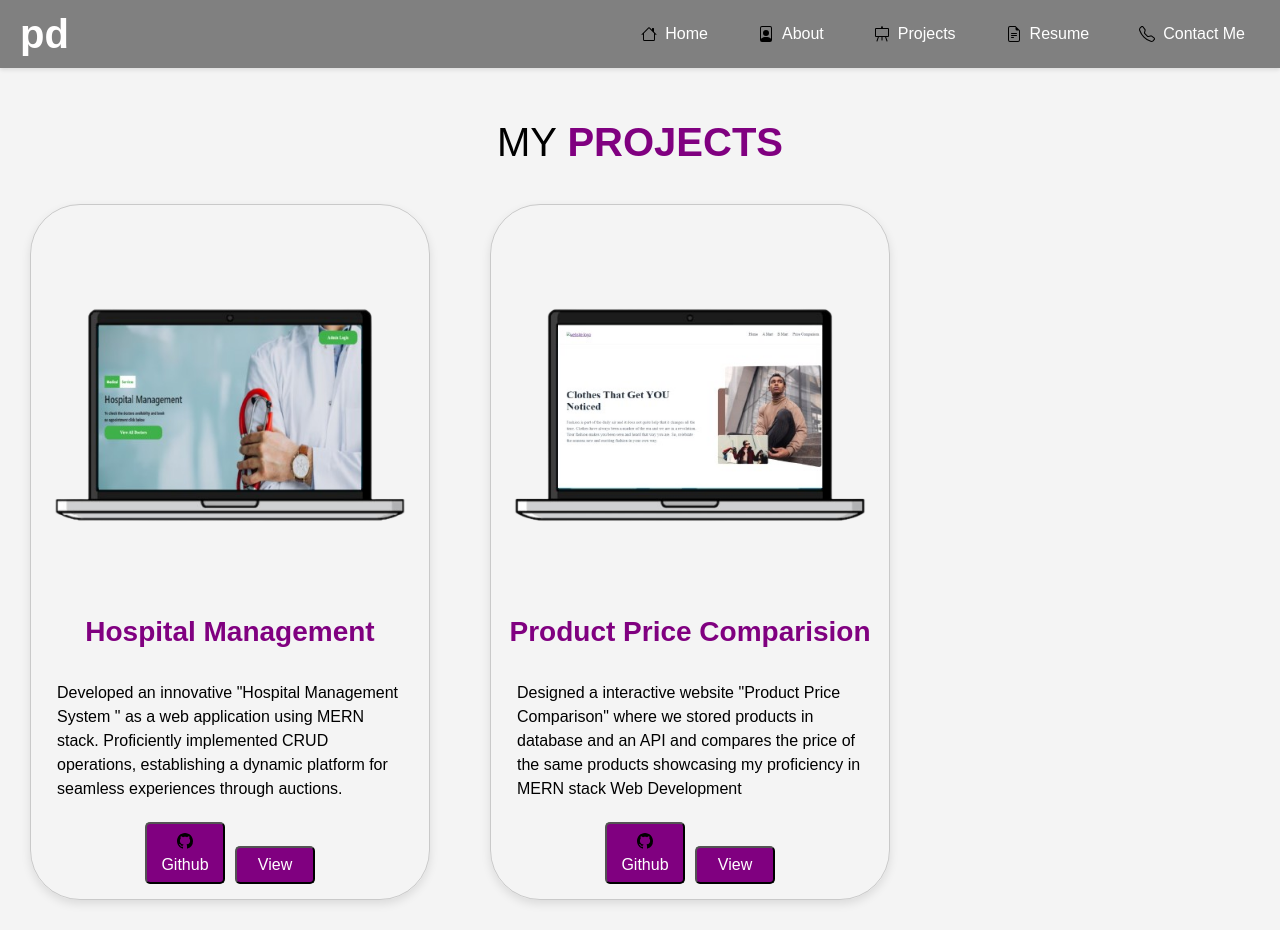
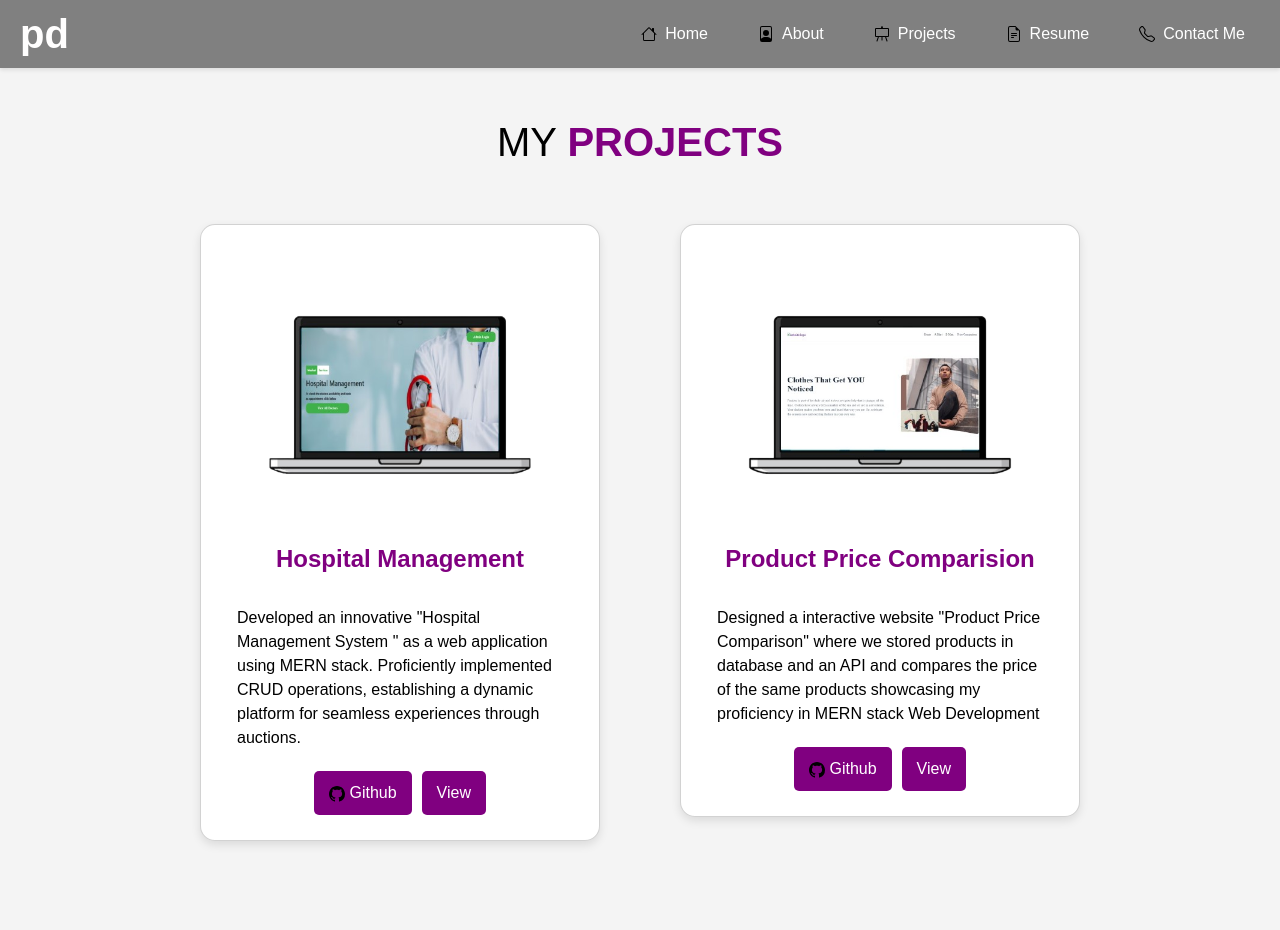
Before and after one commit to pranav02082003/Latest-Portfolio, a React (Create React App) app: page /projects in a window 1280 px wide. After the commit the page ends 891 px from the top, so only its background shows below. Built offline with nearby package versions, Linux system fonts and the light colour scheme.

Commit message:
products updated

```diff
--- a/src/Components/Projects/ProjectCard.js
+++ b/src/Components/Projects/ProjectCard.js
@@ -12,7 +12,7 @@ export default function ProjectCard(props) {
                         <img className='projects-img' src={props.imgPath} alt="Hospital-Management" />
                     </div>
                     <div className='card-title'>
-                        <h3><span className='yellow'>{props.heading}</span></h3>
+                        <h4><span className='yellow'>{props.heading}</span></h4>
                     </div>
                     <div className='card-body'>
                         <span className='project-span'>{props.description}</span>
--- a/src/Components/Projects/Projects.css
+++ b/src/Components/Projects/Projects.css
@@ -1,39 +1,67 @@
-.project-maindiv{
+.project-maindiv {
     display: flex;
-    flex-direction: row;
     flex-wrap: wrap;
+    justify-content: center;
+    gap: 20px;
+    padding: 20px;
 }
 
-.about-mainheading{
-    overflow: hidden;
+.card-style {
+    display: flex;
+    flex-direction: column;
+    align-items: center;
+    width: 100%;
+    max-width: 400px;
+    margin: 10px;
+    padding: 20px;
+    border-radius: 15px;
+    box-shadow: 0 4px 10px rgba(0, 0, 0, 0.1);
+    background-color: #fff;
+    cursor: pointer;
+    transition: transform 0.3s ease-in-out;
 }
 
-.card-style{
-    display: flex;
-    align-items: center;
-    width: 400px;
-    margin: 30px;
-    padding: 10px;
-    border-radius: 50px;
-    box-shadow: 0 4px 10px rgba(0, 0, 0, 0.1);
-    background-color: transparent;
-    cursor: pointer;
-    transition: 0.3 ease-in-out;
+.card-style img {
+    width: 100%;
+    max-width: 300px;
+    border-radius: 15px;
 }
 
-.projects-img{
-    width: 400px;
-}
-
-.card-style:hover{
+.card-style:hover {
     transform: scale(1.1);
 }
 
-.projects-button{
+.projects-button {
     margin: 5px;
-    padding: 5px;
+    padding: 10px 15px;
     border-radius: 5px;
     background-color: purple;
     color: white;
-    width: 80px;
+    border: none;
+    cursor: pointer;
+    font-size: 1rem;
+    transition: background-color 0.3s ease;
 }
+
+.projects-button:hover {
+    background-color: darkviolet;
+}
+
+@media (max-width: 768px) {
+    .card-style {
+        max-width: 90%;
+        margin: 15px auto;
+    }
+}
+
+@media (max-width: 480px) {
+    .card-style {
+        max-width: 100%;
+        padding: 15px;
+    }
+
+    .projects-button {
+        font-size: 0.9rem;
+        padding: 8px 12px;
+    }
+}
```
